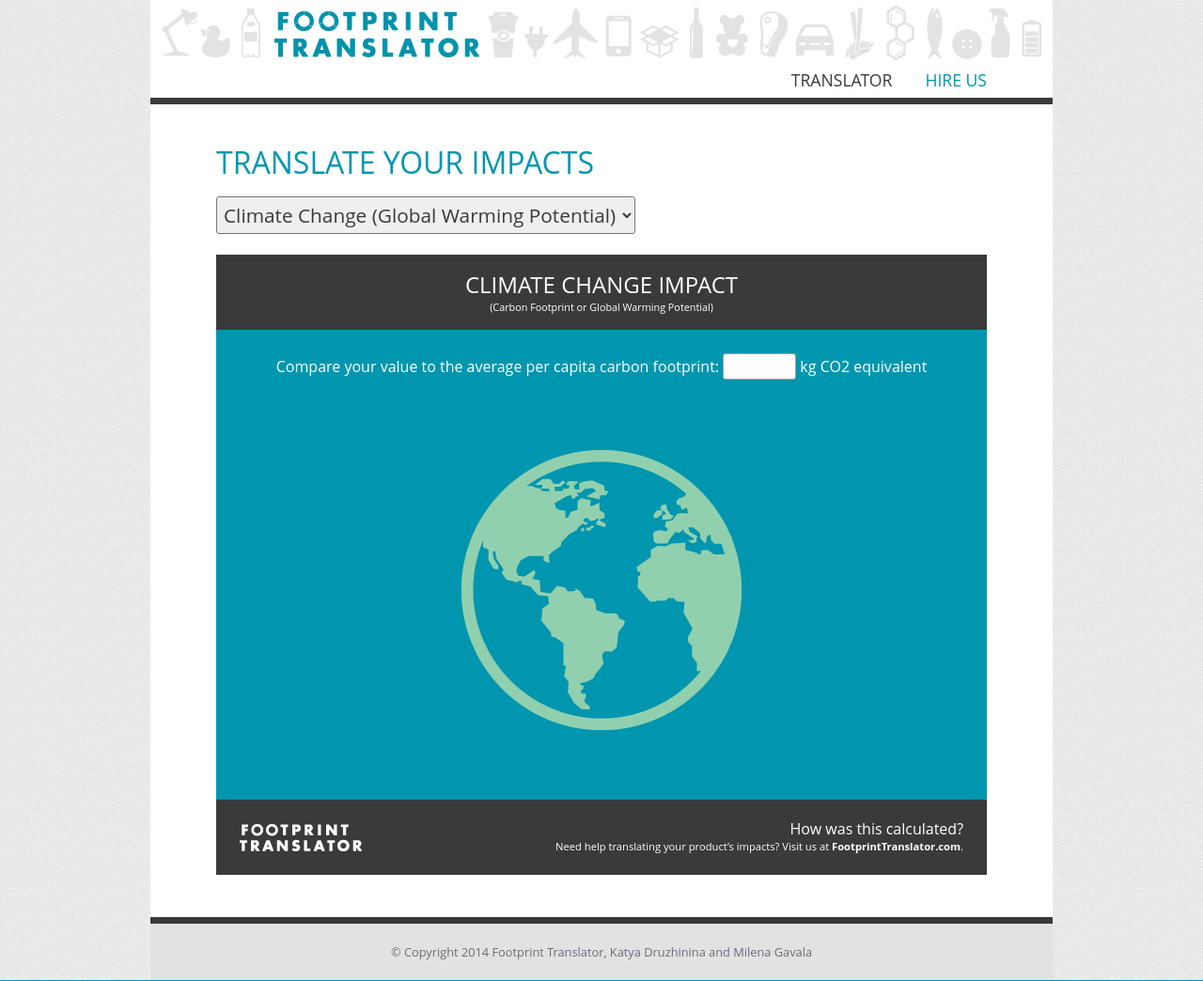
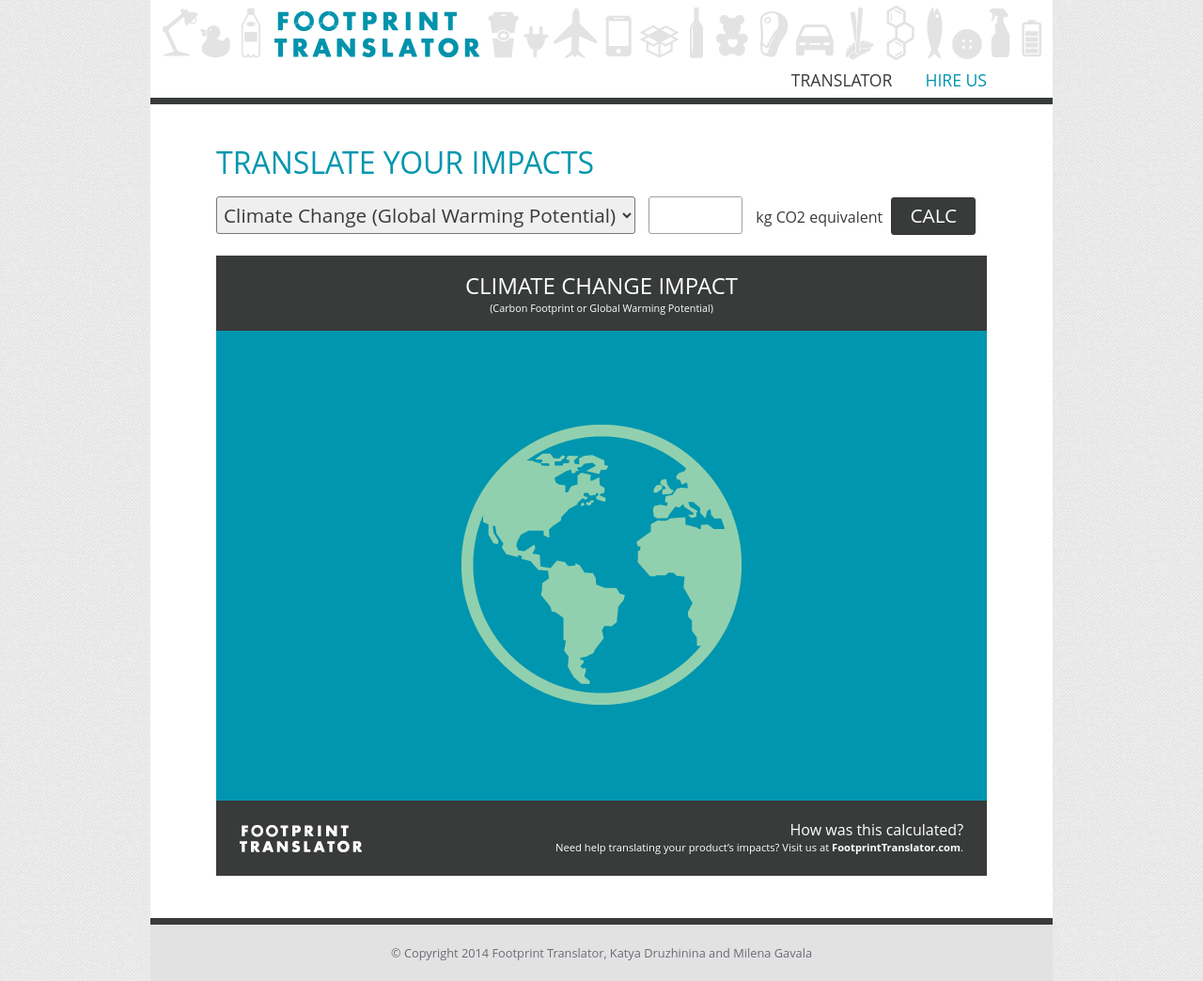
Before and after one commit to rawork/footprint, a PHP site: page / in a window 1280 px wide. Shown: the whole page at 94% size. Run offline with PHP 8.4, Linux system fonts and the light colour scheme.

Commit message:
fix keypress, input is out, show in graphic input value

```diff
--- a/bundles/public/css/index.css
+++ b/bundles/public/css/index.css
@@ -123,6 +123,23 @@ select {
     margin-bottom: 3px;
 }
 
+input[type=button] {
+    border: 1px solid #333;
+    background-color: #393b3a;
+    color: #fff;
+    height: 40px;
+    line-height: 35px;
+    box-sizing: border-box;
+    -moz-box-sizing: border-box;
+    -webkit-box-sizing: border-box;
+    font-size: 1.3em;
+    border-radius: 3px;
+    text-transform: uppercase;
+    padding: 0 19px;
+    margin-left: 5px;
+}
+
+
 .contacts {
     background-color: #0096af;
     padding: 35px 70px 25px;
@@ -176,6 +193,22 @@ select {
     /*visibility: hidden !important;*/
 }
 
+input#weight{
+    width: 100px;
+    height: 40px;
+    line-height: 35px;
+    font-size: 1.3em;
+    border-radius: 3px;
+    padding: 3px;
+    color: #383b3a;
+    border: 1px solid #a0a0a0;
+    text-align: right;
+    box-sizing: border-box;
+    -moz-box-sizing: border-box;
+    -webkit-box-sizing: border-box;
+    margin: 0 10px;
+}
+
 /* Climate change */
 
 #climate-change .title {
@@ -200,20 +233,13 @@ select {
     text-align: center;
 }
 
-#climate-change .content input[type=text]{
-    width: 70px;
-    height: 20px;
-    line-height: 20px;
-    border-radius: 3px;
-    padding: 3px;
-    color: #383b3a;
-    border: 1px solid #a0a0a0;
-    text-align: right;
-}
-
 #climate-change .ask {
     padding: 25px 0 5px;
     line-height: 25px;
+}
+
+#ask-value {
+    display: none;
 }
 
 #climate-change .earth {
@@ -308,6 +334,11 @@ select {
     height: 48px;
     background: url('../img/climate-change/calendar.png') no-repeat top center;
     margin: 0 auto;
+}
+
+#carbone-weight {
+    color: #990000;
+    font-weight: bold;
 }
 
 #climate-change .percent {
--- a/bundles/public/js/index.js
+++ b/bundles/public/js/index.js
@@ -27,54 +27,66 @@
             }
         }
 
-        this.find('#carbone').on('keypress', function(e){
-            if ( e.which == 13 ) {
+        var cleanInput = function(e){
+            var chars = [127,8,37,38,39,40,44,46];
+            var charCode = e.which || e.keyCode;
+            if ( charCode == 13 ) {
                 e.preventDefault();
                 that.trigger('calculate');
-            } else if ((e.which < 48 || e.which > 57) && e.which != 46) {
+            } else if ((charCode < 48 || charCode > 57) && chars.indexOf(charCode) == -1) {
                 e.preventDefault();
             }
-        })
-        .on('focusout', function(e){
-            that.trigger('calculate');
-        })
-        .focus();
+        }
+
+        $('#weight')
+            .on('keypress', function(e){
+                cleanInput(e)
+            })
+            .on('focusout', function(e){
+                that.trigger('calculate');
+            })
+            .focus()
+            .siblings('input[type=button]').on('click', function(e){
+                    cleanInput(e)
+            });
 
         this.on('calculate', function(){
-            var value = parseFloat(that.find('#carbone').val() || 0);
+            var value = parseFloat($('#weight').val().replace(',', '.') || 0);
+            if (value){
+                $('#weight').val(value);
+                that.find('#carbone-weight').html(value);
+            }
 
-            if (value >= 0.05 && value <= 55) {
+            if (value >= 0.05 && value <= 15000) {
+                var isDaily = (value >= 0.05 && value <= 55);
+
                 for (var i in regions) {
-                    that.find('.'+i+' .percent').html(count(value, regions[i], true)+ '%');
+                    that.find('.'+i+' .percent').html(count(value, regions[i], isDaily)+ '%');
                 }
+
+                if (isDaily) {
+                    that.find('.clock').hide();
+                    that.find('.yearly').hide();
+                    that.find('.calendar').show();
+                    that.find('.daily').show();
+                } else {
+                    that.find('.calendar').hide();
+                    that.find('.daily').hide();
+                    that.find('.clock').show();
+                    that.find('.yearly').show();
+                }
+
                 that.find('.global').show();
                 that.find('.europe').hide();
                 that.find('.usa').hide();
-                that.find('.clock').hide();
-                that.find('.yearly').hide();
-                that.find('.calendar').show();
-                that.find('.daily').show();
                 that.find('.earth').hide();
                 that.find('.tabs li.active').removeClass('active');
                 that.find('.tabs li[data-region=global]').addClass('active');
                 that.find('.results').show();
-            } else if (value > 55 && value <= 15000) {
-                for (var i in regions) {
-                    that.find('.'+i+' .percent').html(count(value, regions[i], false)+ '%');
-                }
-                that.find('.global').show();
-                that.find('.europe').hide();
-                that.find('.usa').hide();
-                that.find('.calendar').hide();
-                that.find('.daily').hide();
-                that.find('.clock').show();
-                that.find('.yearly').show();
-                that.find('.tabs li.active').removeClass('active');
-                that.find('.tabs li[data-region=global]').addClass('active');
-                that.find('.earth').hide();
-                that.find('.results').show();
+                that.find('#ask-value').show();
             } else {
                 that.find('.earth').show();
+                that.find('#ask-value').hide();
                 if (value === 0) {
                     that.find('.warning').hide();
                 } else{
--- a/index.html
+++ b/index.html
@@ -27,6 +27,8 @@
         <select>
             <option value="1">Climate Change (Global Warming Potential)</option>
         </select>
+        <input type="text" id="weight" name="weight" /> kg CO2 equivalent
+        <input type="button" value="Calc">
         <br><br>
         <div id="climate-change">
             <div class="title">
@@ -35,8 +37,8 @@
             </div>
             <div class="content">
                 <div class="ask">
-                    Compare your value to  the average per capita carbon footprint:
-                    <input type="text" id="carbone" name="carbone" /> kg CO2 equivalent
+                    <div id="ask-value">Compare your value <span id="carbone-weight"></span>
+                     kg CO2 equivalent</div>
                 </div>
                 <div class="earth">
                     <img src="bundles/public/img/climate-change/earth.png" >
```
